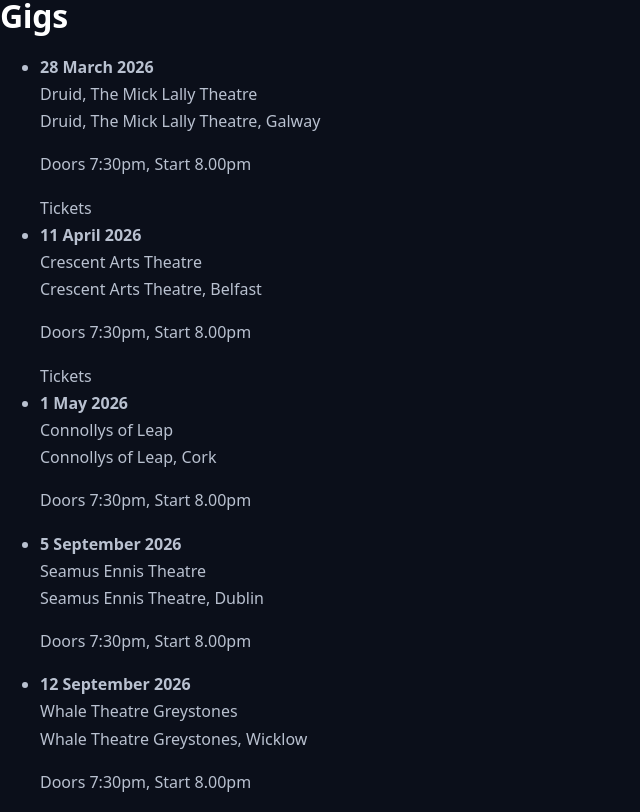
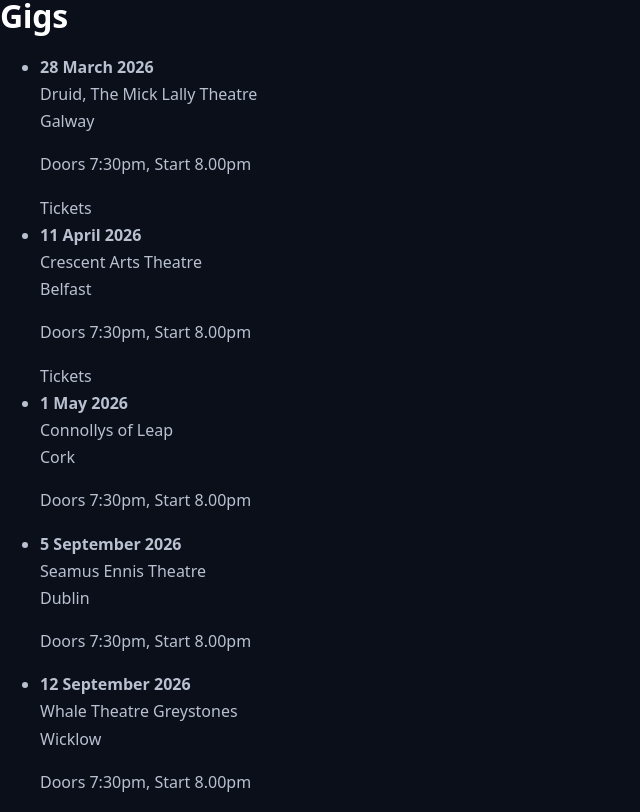
Before and after one commit to davidmul99snl/shadows-and-light-site, a Next.js app: page /gigs in a window 1280 px wide. Shown: the part 1031-1843 px from the top of the page, without its empty margins (0-640 px from the left). Built offline with nearby package versions, Linux system fonts and the light colour scheme.

Commit message:
Update gigs.jsx

```diff
--- a/pages/gigs.jsx
+++ b/pages/gigs.jsx
@@ -61,7 +61,7 @@ export default function Gigs({ gigs }) {
               const title = gig?.title || gig?.venue || "Untitled event";
 
 
-              const where = [gig?.venue, gig?.city, gig?.country].filter(Boolean).join(", ");
+				const where = [gig?.city, gig?.country].filter(Boolean).join(", ");
 
               return (
                 <li key={key} className="rounded-xl border border-neutral-800 p-4">
@@ -76,8 +76,7 @@ export default function Gigs({ gigs }) {
                           href={gig.tickets}
                           target="_blank"
                           rel="noopener noreferrer"
-                          className="font-semibold text-sky-300 underline underline-offset-4 decoration-sky-300 hover:text-sky-200"
-
+							className="font-semibold underline underline-offset-4 decoration-current"
 
                         >
                           Tickets
```
